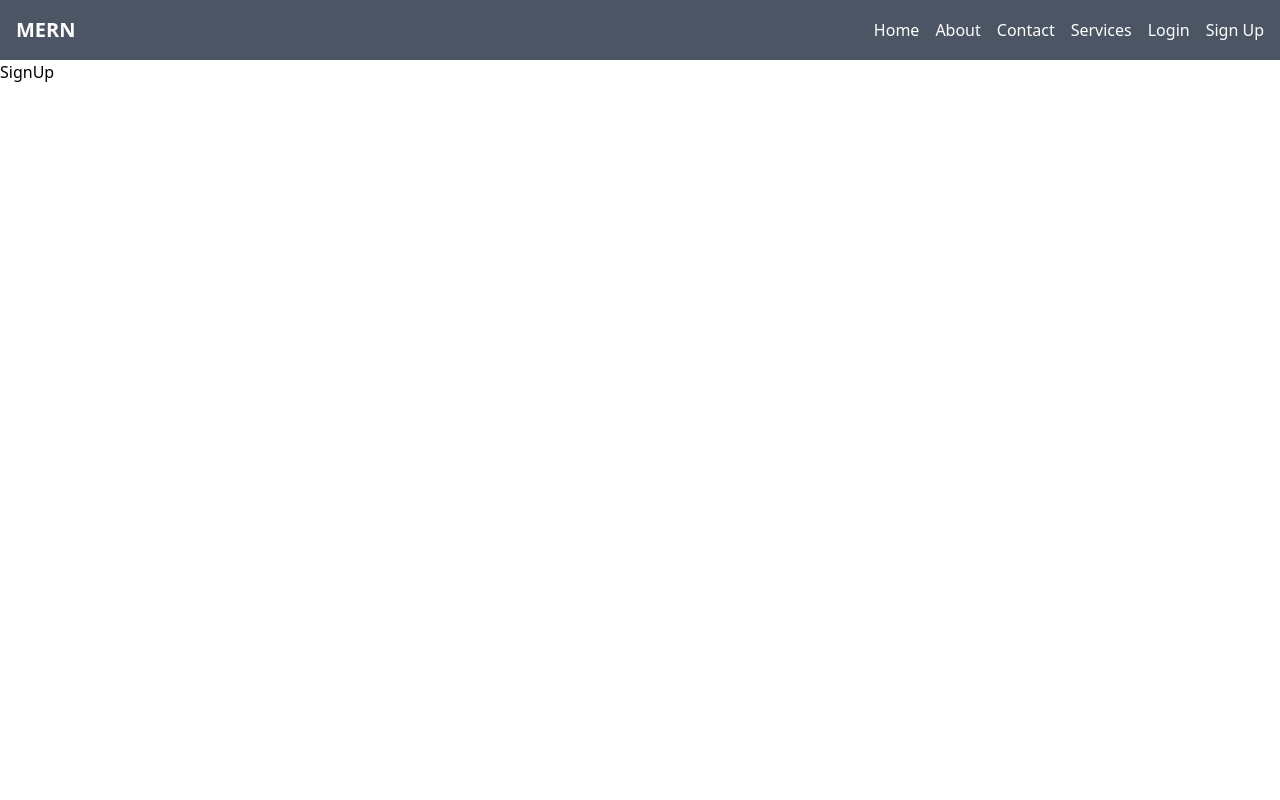
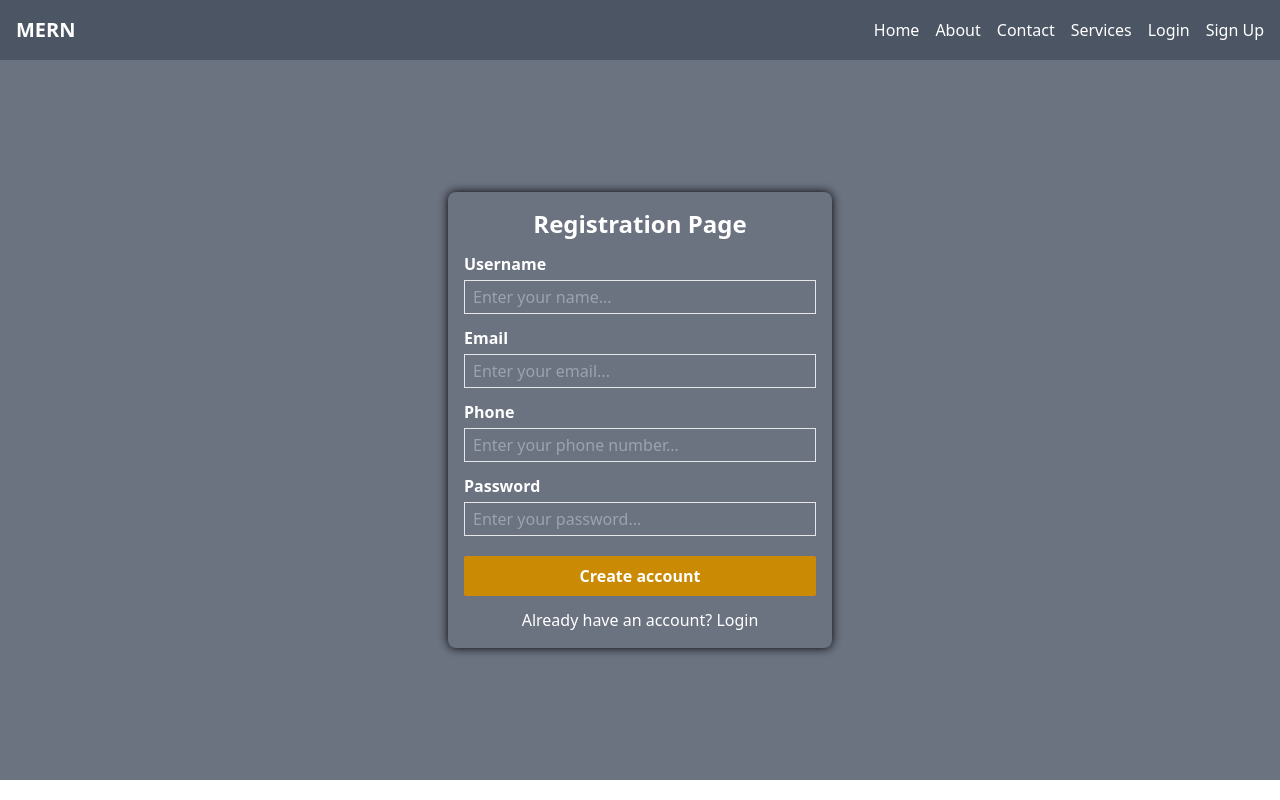
Before and after one commit to cschavhan/MERN-CRUD-APP, a React (Vite) app in the folder client/: page /sign-up in a window 1280 px wide. Built offline with nearby package versions, Linux system fonts and the light colour scheme.

Commit message:
create signup page

```diff
--- a/client/src/pages/SignUp.jsx
+++ b/client/src/pages/SignUp.jsx
@@ -1,5 +1,115 @@
+import { useState } from "react";
+import { Link } from "react-router-dom";
 function SignUp() {
-  return <div>SignUp</div>;
+  const [user, setUser] = useState({
+    username: "",
+    email: "",
+    phone: "",
+    password: "",
+  });
+
+  const handleInput = (e) => {
+    const { name, value } = e.target;
+    setUser({
+      ...user,
+      [name]: value,
+    });
+  };
+
+  const handleSubmit = (e) => {
+    e.preventDefault();
+  };
+
+  return (
+    <div className=" flex flex-col justify-center items-center h-[90vh] bg-gray-500">
+      <form
+        onSubmit={handleSubmit}
+        className="flex flex-col justify-center gap-3 rounded-lg p-4 text-white w-96 shadow-[0_0_10px_black]"
+      >
+        <h1 className="text-center text-2xl font-bold">Registration Page</h1>
+
+        {/* fullname */}
+        <div className="flex flex-col gap-1">
+          <label htmlFor="username" className="font-semibold">
+            Username
+          </label>
+          <input
+            type="text"
+            required
+            name="username"
+            id="username"
+            placeholder="Enter your name..."
+            className="bg-transparent px-2 py-1 border"
+            value={user.username}
+            onChange={handleInput}
+          />
+        </div>
+
+        {/* email */}
+        <div className="flex flex-col gap-1">
+          <label htmlFor="email" className="font-semibold">
+            Email
+          </label>
+          <input
+            type="email"
+            required
+            name="email"
+            id="email"
+            placeholder="Enter your email..."
+            className="bg-transparent px-2 py-1 border"
+            value={user.email}
+            onChange={handleInput}
+          />
+        </div>
+        {/* phone */}
+        <div className="flex flex-col gap-1">
+          <label htmlFor="phone" className="font-semibold">
+            Phone
+          </label>
+          <input
+            type="number"
+            required
+            name="phone"
+            id="phone"
+            placeholder="Enter your phone number..."
+            className="bg-transparent px-2 py-1 border"
+            value={user.phone}
+            onChange={handleInput}
+          />
+        </div>
+        {/* password */}
+        <div className="flex flex-col gap-1">
+          <label htmlFor="password" className="font-semibold">
+            Password
+          </label>
+          <input
+            type="password"
+            required
+            name="password"
+            id="password"
+            placeholder="Enter your password..."
+            className="bg-transparent px-2 py-1 border"
+            value={user.password}
+            onChange={handleInput}
+          />
+        </div>
+
+        <button
+          type="submit"
+          className="mt-2 bg-yellow-600 hover:bg-yellow-500 transition-all ease-in-out duration-300 rounded-sm py-2 font-semibold"
+        >
+          Create account
+        </button>
+        {/* if user already login then redirect user to login page */}
+        <p className="text-center">
+          Already have an account? {""}
+          <Link to="/login" className="link text-accent cursor-pointer">
+            Login
+          </Link>
+        </p>
+      </form>
+    </div>
+  );
 }
 
 export default SignUp;
```
